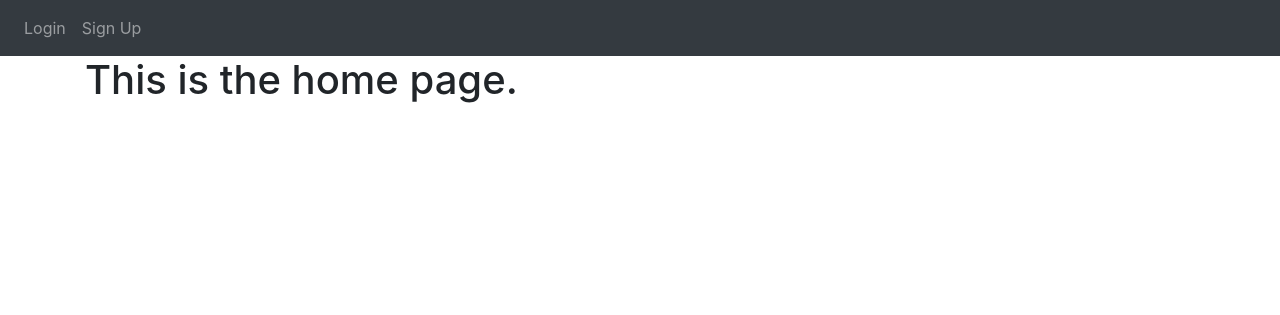
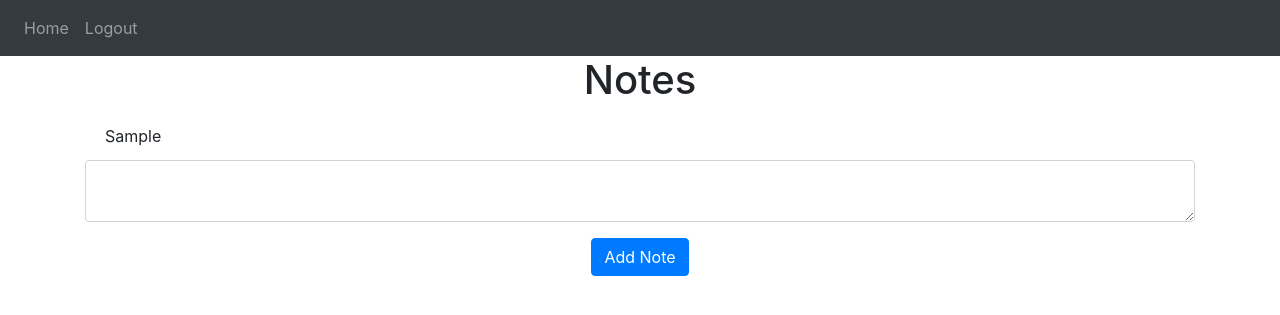
Before and after one commit to GabrUelRodrigues/python_flask_tutorial, a Flask app: template website/templates/home.html in a window 1280 px wide. Shown: the top 315 px of the page. Run offline with Flask 3, Linux system fonts and the light colour scheme; the template is opened without the code that fills it: values that come from a table or form of the project are taken from there, others are empty; tables that the repository leaves empty hold one stand-in row (values such as "Sample post").

Commit message:
Notes HTML

```diff
--- a/website/templates/home.html
+++ b/website/templates/home.html
@@ -1,3 +1,20 @@
 {% extends "base.html" %}
+
 {% block title %}Home{% endblock %}
-{% block content %} <h1>This is the home page.</h1> {% endblock  %}
+
+{% block content %}
+<h1 align="center">Notes</h1>
+<ul class="list-group list-group-flush" id="notes">
+	{% for note in user.notes %}
+		<li class="list-group-item">{{ note.data }}</li>
+	{% endfor %}
+</ul>
+<form method="POST">
+	<div class="form-group">
+		<textarea class="form-control" id="note" name="note"></textarea>
+	</div>
+	<div align="center">
+		<button type="submit" class="btn btn-primary">Add Note</button>
+	</div>
+</form>
+{% endblock  %}
```
